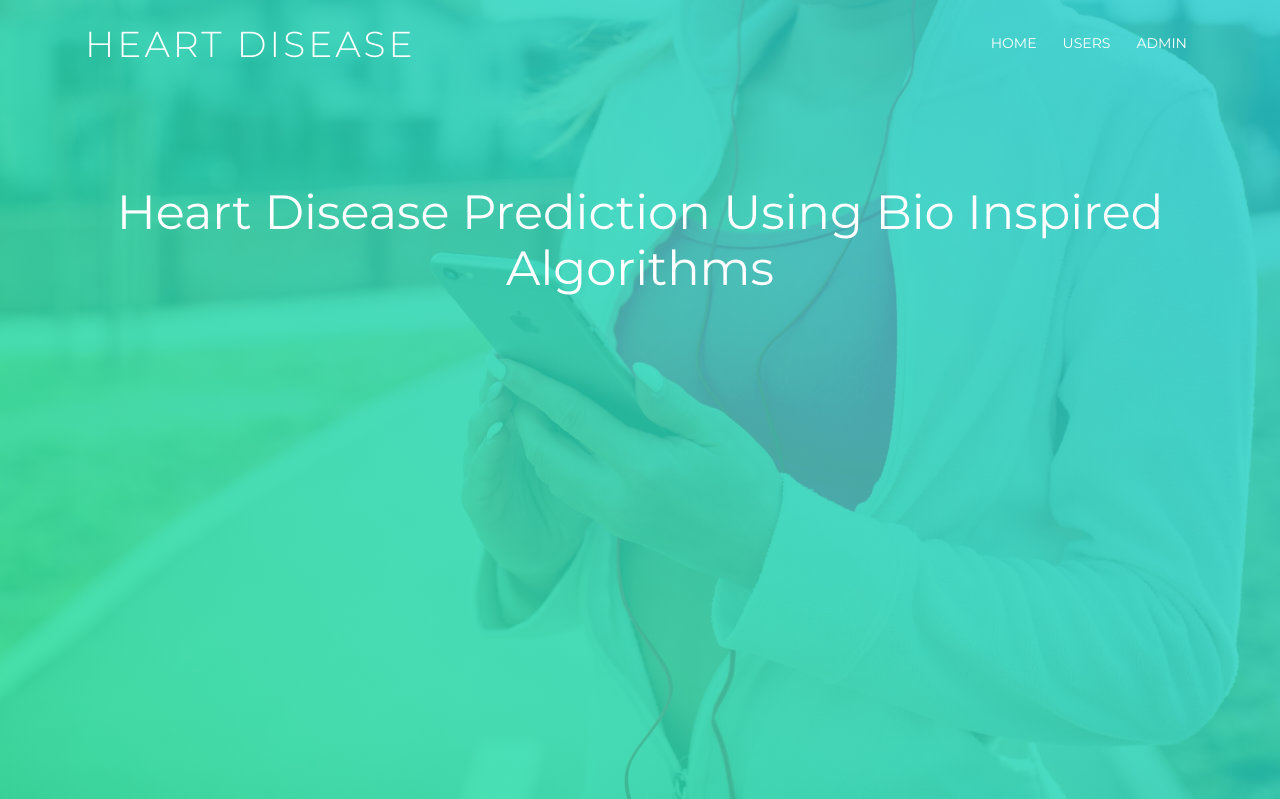
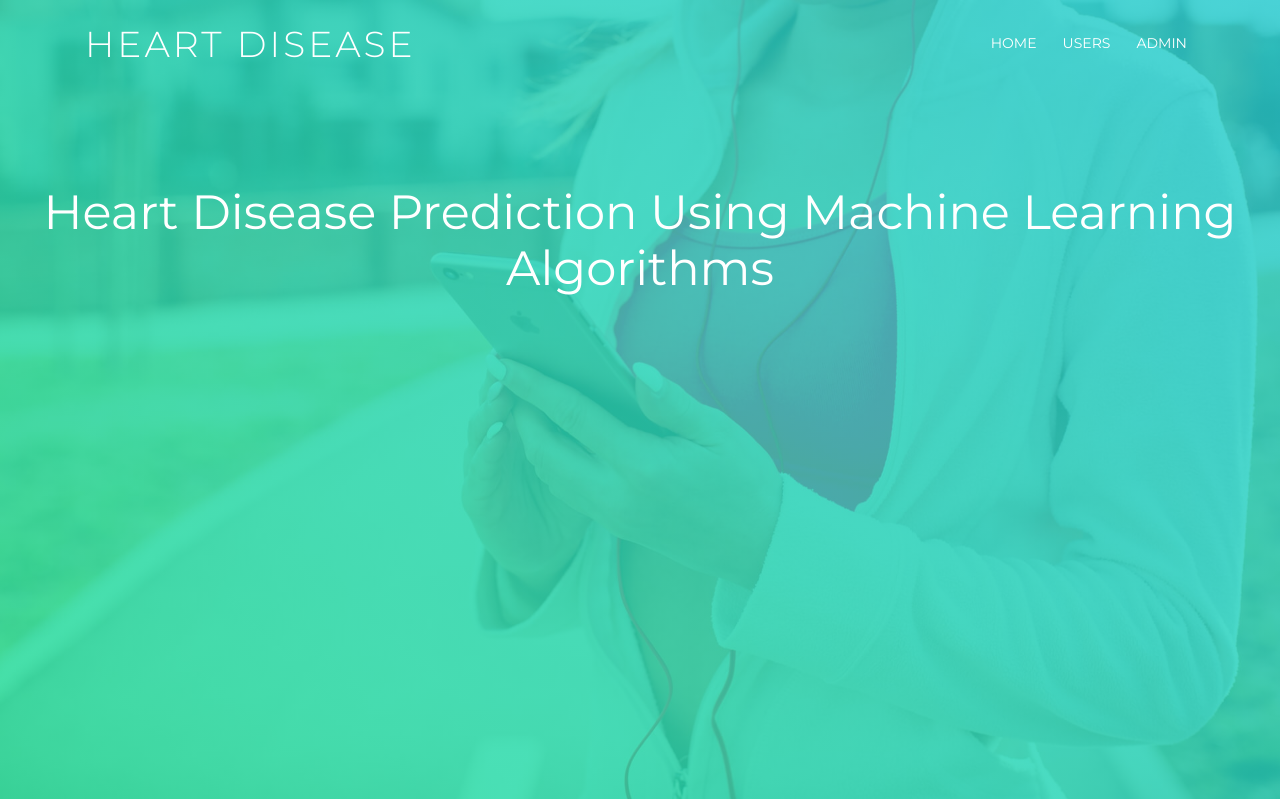
Before and after one commit to msaishravani/Cardiac-Disease-Prediction-Using-Machine-Learning-algorithms, a Django app: page / in a window 1280 px wide. Shown: the top 799 px of the page. Run offline with Django 3.2, Linux system fonts and the light colour scheme; some libraries are stand-ins or nearby versions.

Commit message:
Update index.html

```diff
--- a/assets/templates/index.html
+++ b/assets/templates/index.html
@@ -5,7 +5,7 @@
 
     <div class="intro-text">
 
-      <p><h2>Heart Disease Prediction Using Bio Inspired Algorithms</h2></p>
+      <p><h2>Heart Disease Prediction Using Machine Learning Algorithms</h2></p>
       <!--<a href="#about" class="btn-get-started scrollto">Get Started</a>-->
     </div>
   </section>
```
